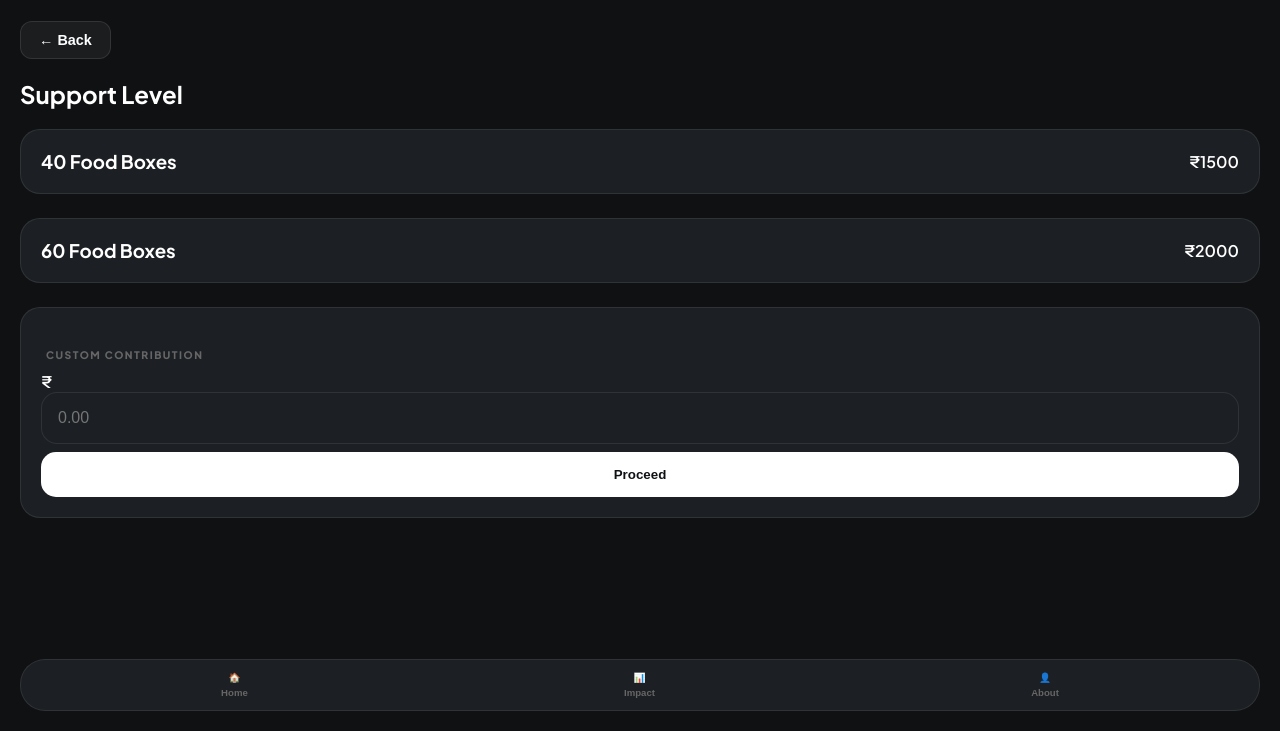
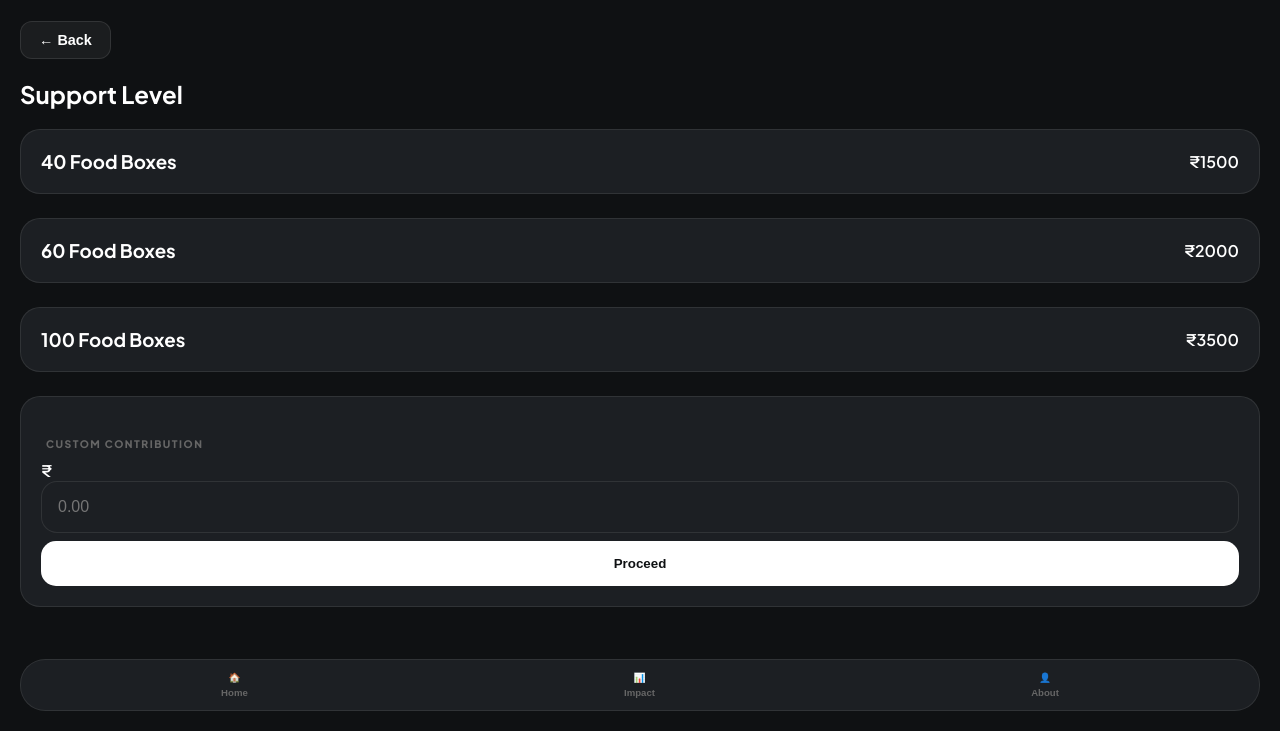
Before and after one commit to chityalasriram7522/real-time-weeb-site, a website: page index.html in a window 1280 px wide. Both pictures are taken after a click on the button "Donate Food Now". Shown: the part 69-800 px from the top of the page. Drawn offline with nearby package versions, Linux system fonts and the light colour scheme.

Commit message:
added the 1000 boxes

```diff
--- a/index.html
+++ b/index.html
@@ -51,6 +51,10 @@
                 <div class="donate-card" onclick="setAmountAndRegister(2000, '60 Food Boxes')">
                     <div class="card-info"><h3>60 Food Boxes</h3></div>
                     <span class="amount">₹2000</span>
+                </div>
+                  <div class="donate-card" onclick="setAmountAndRegister(3500, '100 Food Boxes')">
+                    <div class="card-info"><h3>100 Food Boxes</h3></div>
+                    <span class="amount">₹3500</span>
                 </div>
                 <div class="manual-box-wrap">
                     <label class="group-label">Custom Contribution</label>
```
